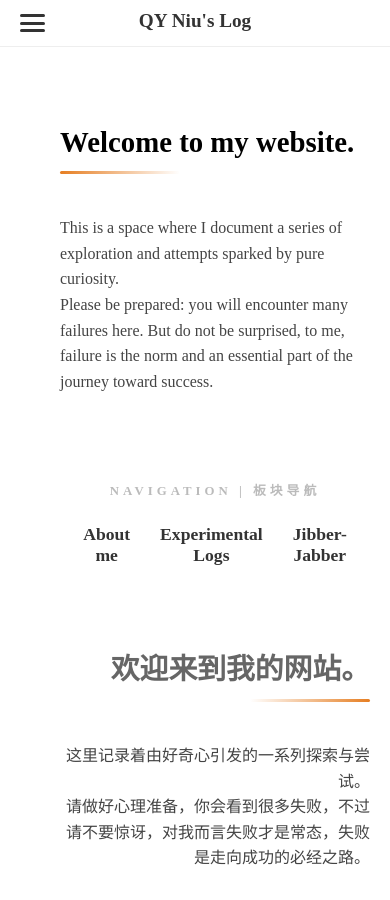
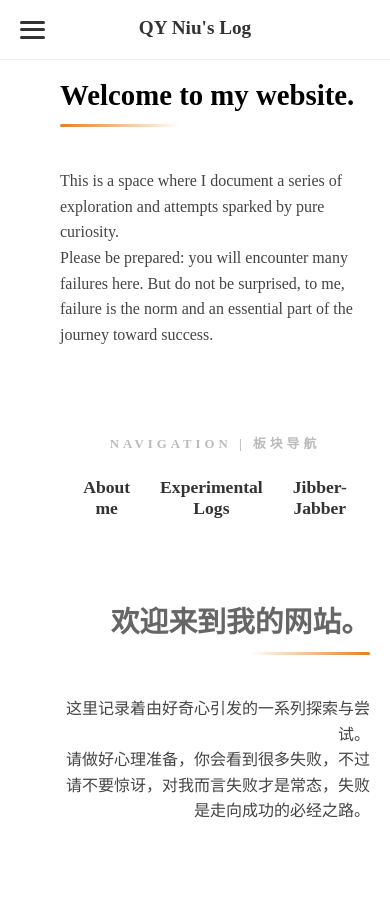
Before and after one commit to nqy-exp/nqy-exp.github.io, a Jekyll site: the page built from index.md, in a window 390 px wide and 900 px high. Built offline with Jekyll 4.4.1, drawn with Linux system fonts in a browser that asks for light colours.

Commit message:
Update style.css

```diff
--- a/assets/css/style.css
+++ b/assets/css/style.css
@@ -152,11 +152,17 @@
    解决汉堡包挤压标题导致的不对称问题
    ========================================= */
 @media (max-width: 768px) {
-    .my-custom-header {
-        /* 强制让 Header 的内容居中，为标题腾出空间 */
-        justify-content: center !important;
-        padding: 10px 20px;
-        position: relative; /* 给绝对定位的汉堡包提供参考基准 */
+     .my-custom-header {
+        position: fixed !important; /* 【关键】从 sticky 改为 fixed，彻底解决下滑消失问题 */
+        top: 0 !important;
+        left: 0 !important;
+        width: 100% !important;     /* 确保撑满屏幕宽度 */
+        height: 60px;               /* 给一个明确的高度，方便下方计算 */
+        z-index: 3000 !important;   /* 确保它是全站最高层级 */
+        display: flex !important;
+        justify-content: center !important; /* 标题居中 */
+        padding: 0 20px !important;
+        box-sizing: border-box !important;
     }
 
     /* 让汉堡包“脱离排队”，变成悬浮在左侧的图标 */
@@ -166,6 +172,7 @@
         left: 20px;            /* 固定距离左边 20px */
         top: 50%;              /* 垂直居中 */
         transform: translateY(-50%); /* 精准微调垂直位置 */
+        z-index: 3100 !important; /* 比 Header 还高，确保能点到 */
     }
 
     /* 让标题容器占满全宽，从而实现真正的水平居中 */
```
